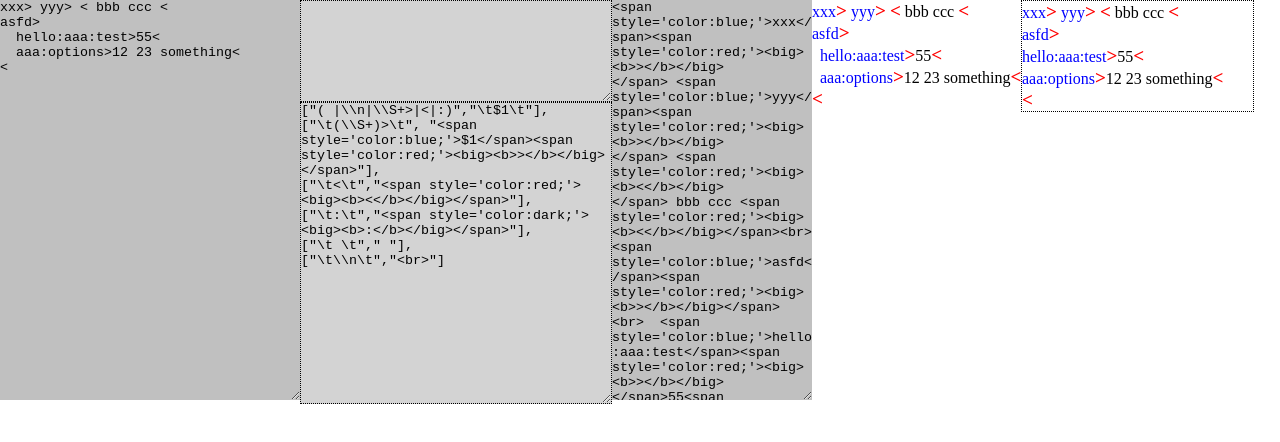
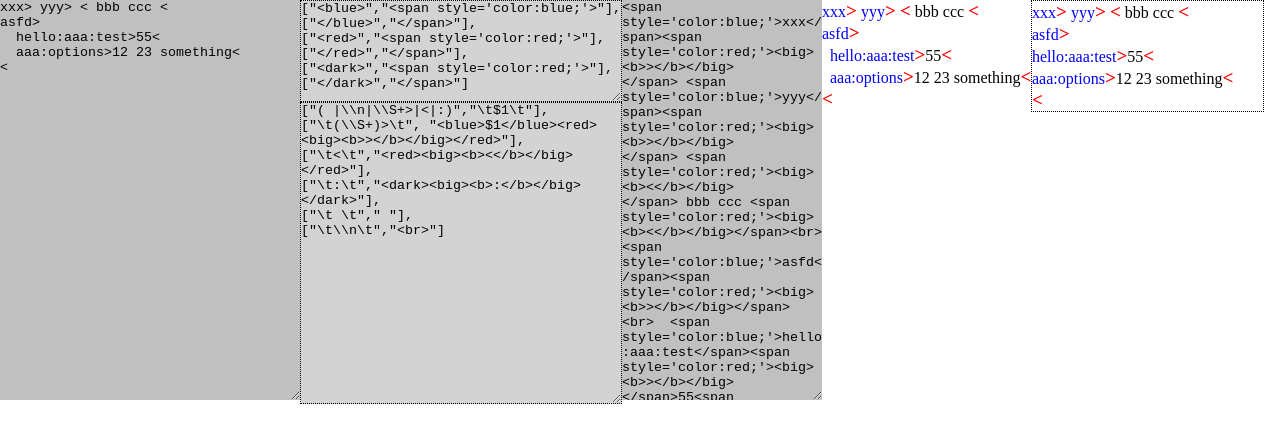
Before and after one commit to dtestyk/style_custom, a plain HTML site: page index.html in a window 1280 px wide. Drawn offline with Linux system fonts and the light colour scheme.

Commit message:
maybe add default expession example

```diff
--- a/index.html
+++ b/index.html
@@ -41,14 +41,14 @@ canvas {
   float: left;
 }
 #expressions {
-	width: 310px;
+	width: 320px;
 	height: 100px;
 	background: LightGray;
   display: block;
   border: 1px dotted;
 }
 #rules {
-	width: 310px;
+	width: 320px;
 	height: 300px;
 	background: LightGray;
   display: block;
@@ -75,12 +75,19 @@ asfd>
 <
 </textarea>
 <div id='div_rules'>
-<textarea id='expressions'></textarea>
+<textarea id='expressions'>
+["<blue>","<span style='color:blue;'>"],
+["</blue>","</span>"],
+["<red>","<span style='color:red;'>"],
+["</red>","</span>"],
+["<dark>","<span style='color:red;'>"],
+["</dark>","</span>"]
+</textarea>
 <textarea id='rules'>
 ["( |\\n|\\S+>|<|:)","\t$1\t"],
-["\t(\\S+)>\t", "<span style='color:blue;'>$1</span><span style='color:red;'><big><b>></b></big></span>"],
-["\t<\t","<span style='color:red;'><big><b><</b></big></span>"],
-["\t:\t","<span style='color:dark;'><big><b>:</b></big></span>"],
+["\t(\\S+)>\t", "<blue>$1</blue><red><big><b>></b></big></red>"],
+["\t<\t","<red><big><b><</b></big></red>"],
+["\t:\t","<dark><big><b>:</b></big></dark>"],
 ["\t \t"," "],
 ["\t\\n\t","<br>"]
 </textarea>
```
Also changed, not shown: cls_to_bat.txt (added).
